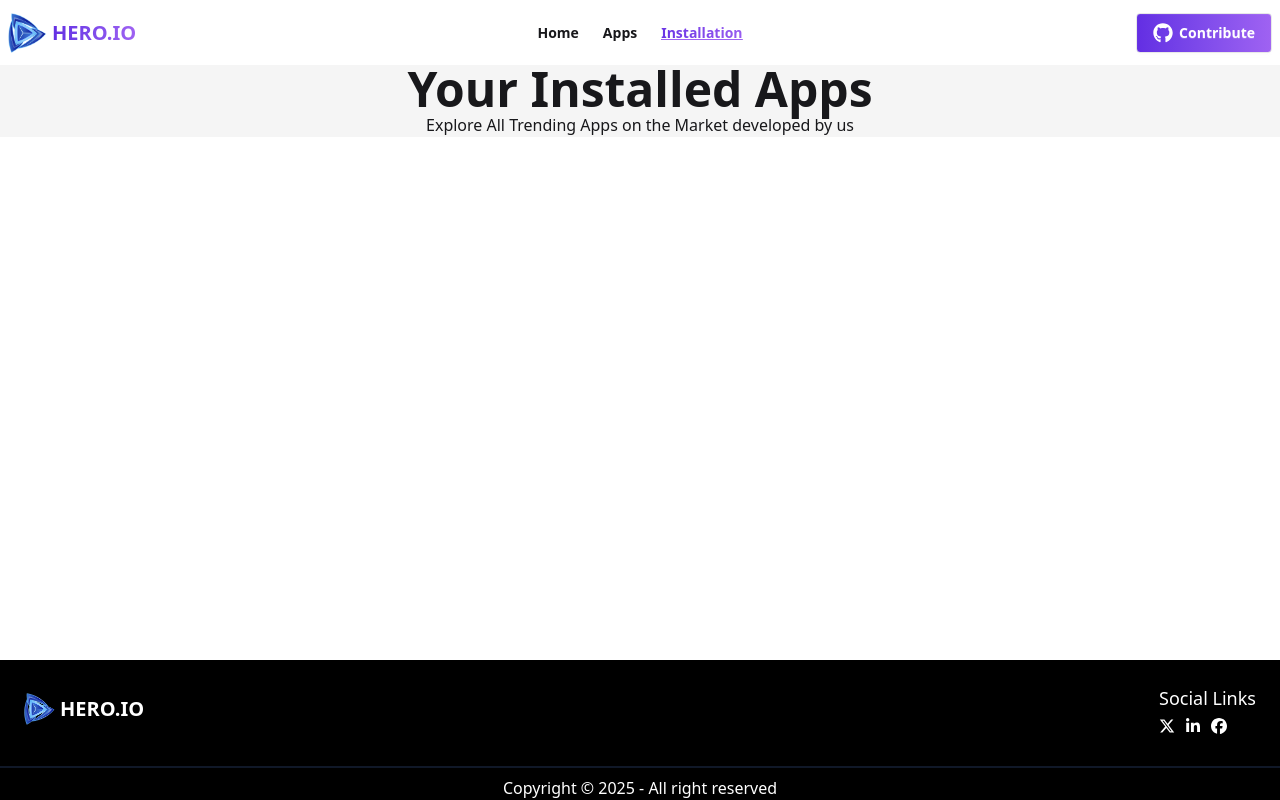
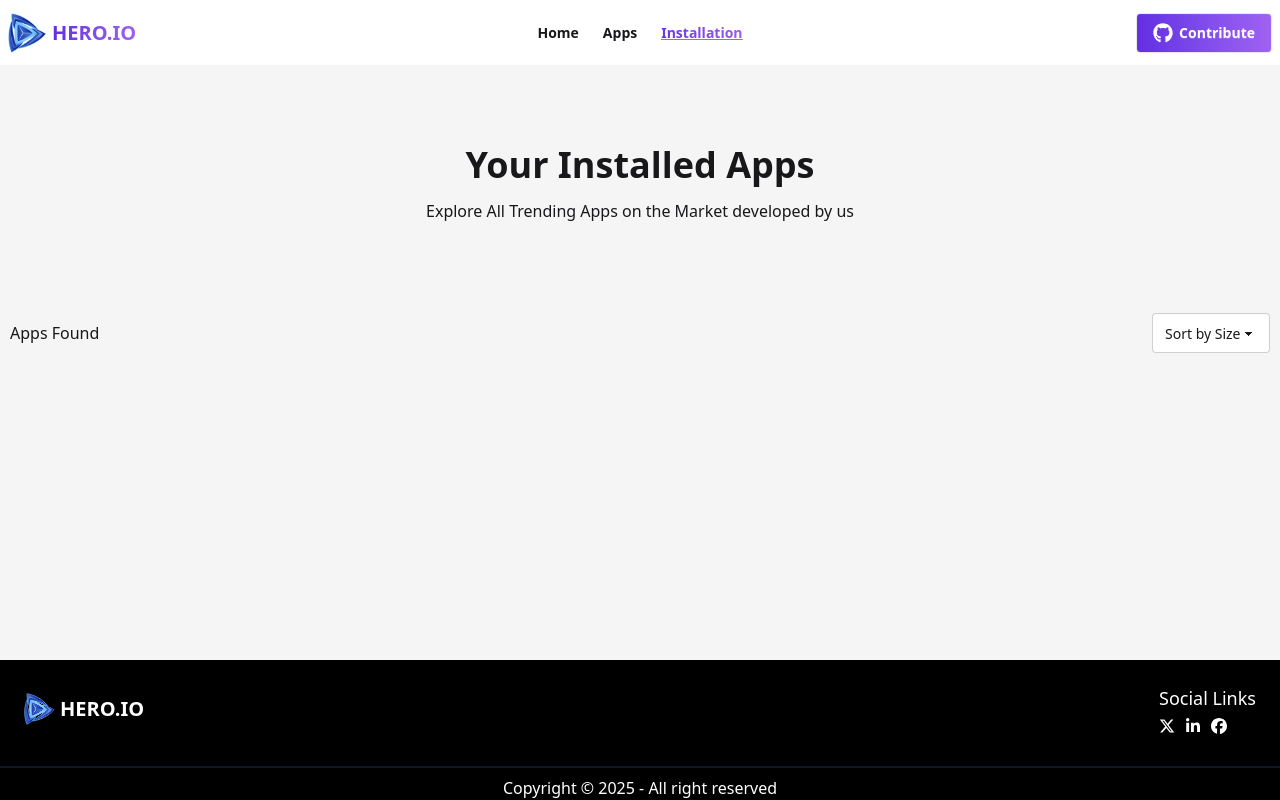
Before and after one commit to RahidulRIP/hero-easy-apps, a React (Vite) app: page /installation in a window 1280 px wide. Built offline with nearby package versions, Linux system fonts and the light colour scheme.

Commit message:
sorting the install apps completed

```diff
--- a/package.json
+++ b/package.json
@@ -16,6 +16,7 @@
     "react-dom": "^19.1.1",
     "react-icons": "^5.5.0",
     "react-router": "^7.9.3",
+    "react-toastify": "^11.0.5",
     "recharts": "^3.2.1",
     "tailwindcss": "^4.1.14"
   },
--- a/src/Components/RootLayout/RootLayout.jsx
+++ b/src/Components/RootLayout/RootLayout.jsx
@@ -10,7 +10,7 @@ const RootLayout = () => {
     return (
         <div className="flex flex-col min-h-screen">
             <Navbar />
-            <div className="flex-1">
+            <div className="flex-1 bg-[#f5f5f5]">
                 {
                     navigation?.state === "loading"
                         ? 'Loading......'
--- a/src/Components/TrendingApps/CardDetails.jsx
+++ b/src/Components/TrendingApps/CardDetails.jsx
@@ -4,6 +4,7 @@ import downloadIcon from '../../assets/icon-downloads.png';
 import ratingIcon from '../../assets/icon-ratings.png';
 import reviewsIcon from '../../assets/icon-review.png';
 import VerticalChart from "./VerticalChart";
+import { setId } from "../../Utilities/localStorage";
 
 
 
@@ -12,7 +13,12 @@ const CardDetails = () => {
     const detailsData = useLocation();
 
     const data = detailsData?.state;
-    const { companyName, description, downloads, image, ratings, reviews, size, title, ratingAvg } = data;
+    const { companyName, description, downloads, image, ratings, reviews, size, title, ratingAvg, id } = data;
+
+    const handleInstallButton = (id) => {
+        console.log(id)
+        setId(id);
+    }
 
     return (
         <div className="bg-[#f5f5f5] pt-10 md:pt-20">
@@ -49,7 +55,7 @@ const CardDetails = () => {
                             </div>
                         </div>
                         <div className="card-actions mt-8 pb-2.5">
-                            <button className="btn text-white bg-[#00d293]">Install Now <span> ({size / 1000}KB)</span></button>
+                            <button onClick={() => handleInstallButton(id)} className="btn text-white bg-[#00d293]">Install Now <span> ({size / 1000}KB)</span></button>
                         </div>
                     </div>
 
--- a/src/Page/Apps/Apps.jsx
+++ b/src/Page/Apps/Apps.jsx
@@ -42,7 +42,7 @@ const Apps = () => {
                 <div className="flex items-center justify-between pb-3.5 p-2.5">
                     <h2 className="text-lg md:text-2xl font-semibold">({appsData.length}) Apps Found</h2>
                     <div className="">
-                        <label className="input focus-within::outline-none  md:w-[400px]">
+                        <label className="input md:w-[400px]">
                             <svg className="h-[1em] opacity-50" xmlns="http://www.w3.org/2000/svg" viewBox="0 0 24 24">
                                 <g
                                     strokeLinejoin="round"
--- a/src/Page/Installation/Installation.jsx
+++ b/src/Page/Installation/Installation.jsx
@@ -1,13 +1,53 @@
+import { useOutletContext } from "react-router";
 import Container from "../../Components/Container/Container";
+import { getId } from "../../Utilities/localStorage";
+import InstallationCard from "./InstallationCard";
+import { useState } from "react";
 
 const Installation = () => {
+
+    const [sortOrder, setSortOrder] = useState();
+
+    const { appsData } = useOutletContext();
+    const LSIds = getId();
+    const installedApps = appsData.filter(app => LSIds.includes(app.id));
+
+    const sortedApps = installedApps.slice().sort((a, b) =>
+        sortOrder === 'High-Low' ? b.size - a.size :
+            sortOrder === 'Low-High' ? a.size - b.size :
+                0
+    );
+
+    const handleShort = (e) => {
+        const shortValue = e.target.value;
+        setSortOrder(shortValue)
+    }
     return (
-        <div className="bg-[#f5f5f5]">
+        <div>
             <Container>
                 <div>
-                    <div className="text-center">
-                        <h2 className="text-5xl font-bold">Your Installed Apps</h2>
-                        <p>Explore All Trending Apps on the Market developed by us</p>
+                    <div className="text-center space-y-3.5 py-10 md:py-20">
+                        <h2 className="text-4xl font-bold">Your Installed Apps</h2>
+                        <p >Explore All Trending Apps on the Market developed by us</p>
+                    </div>
+
+                    <div>
+                        <div className="flex items-center justify-between pb-3.5 p-2.5">
+                            <h2>Apps Found</h2>
+                            <div>
+                                <select onChange={handleShort} value={sortOrder} defaultValue="Sort by Size" className="select appearance-none">
+                                    <option disabled={true}>Sort by Size</option>
+                                    <option>Low-High</option>
+                                    <option>High-Low</option>
+                                </select>
+                            </div>
+                        </div>
+                    </div>
+                    <div className="p-2.5 space-y-8 pb-12 md:pb-28">
+                        {
+                            sortedApps.map(appData => <InstallationCard key={appData.id} appData={appData} />)
+                        }
+
                     </div>
                 </div>
             </Container>
--- /dev/null
+++ b/src/Page/Installation/InstallationCard.jsx
@@ -0,0 +1,32 @@
+import downloadIcon from '../../assets/icon-downloads.png';
+import ratingIcon from '../../assets/icon-ratings.png';
+
+const InstallationCard = ({ appData }) => {
+    const { downloads, image, size, title, ratingAvg } = appData;
+    return (
+        <div className='flex items-center justify-between bg-[#ffffff] rounded-sm p-7'>
+            <div className='flex flex-col md:flex-row md:items-center gap-5'>
+                <div>
+                    <img className='bg-[#d9d9d9] rounded-lg w-20 p-2.5 mx-auto' src={image} alt="" />
+                </div>
+                <div className=''>
+                    <h2 className='text-lg font-medium'>{title}</h2>
+                    <div className='flex gap-4'>
+                        <div className='flex items-center  gap-1.5'>
+                            <img className="w-4" src={downloadIcon} alt="" />
+                            <h2 className="text-[#00d293] font-medium">{downloads / 1000000}M</h2>
+                        </div>
+                        <div className='flex items-center gap-1.5'>
+                            <img className="w-4" src={ratingIcon} alt="" />
+                            <h2 className="text-[#ff892d] font-medium">{ratingAvg}</h2>
+                        </div>
+                        <h5 className='text-[#627382]'><span> {size / 1000} KB</span></h5>
+                    </div>
+                </div>
+            </div>
+            <button className='btn text-white bg-[#00D390]'>Uninstall</button>
+        </div>
+    );
+};
+
+export default InstallationCard;
--- /dev/null
+++ b/src/Utilities/localStorage.js
@@ -0,0 +1,31 @@
+// get data from LS
+import { toast } from "react-toastify"
+
+const getId = () => {
+    const id = localStorage.getItem('AppId')
+    if (!id) {
+        toast.error(' No data found in localStorage.')
+        return [];
+    }
+    const parseId = JSON.parse(id)
+    return parseId;
+};
+
+// set data in LS
+
+const setId = (id) => {
+
+    const prevIds = getId() || [];
+
+    if (prevIds.includes(id)) {
+        return toast.error('You already install this app')
+    }
+
+    const allIds = [...prevIds, id];
+    const allStringifyIds = JSON.stringify(allIds);
+
+    localStorage.setItem('AppId', allStringifyIds);
+    toast.success('App installed successfully!');
+}
+
+export { getId, setId }
--- a/src/main.jsx
+++ b/src/main.jsx
@@ -3,9 +3,11 @@ import { createRoot } from 'react-dom/client'
 import './index.css'
 import { RouterProvider } from 'react-router'
 import { router } from './Routes/Routes'
+import { ToastContainer } from 'react-toastify'
 
 createRoot(document.getElementById('root')).render(
   <StrictMode>
+    <ToastContainer />
     <RouterProvider router={router} />
   </StrictMode>,
 )
```
Also changed, not shown: 1 other file (tests, documents, lock files or other folders).
